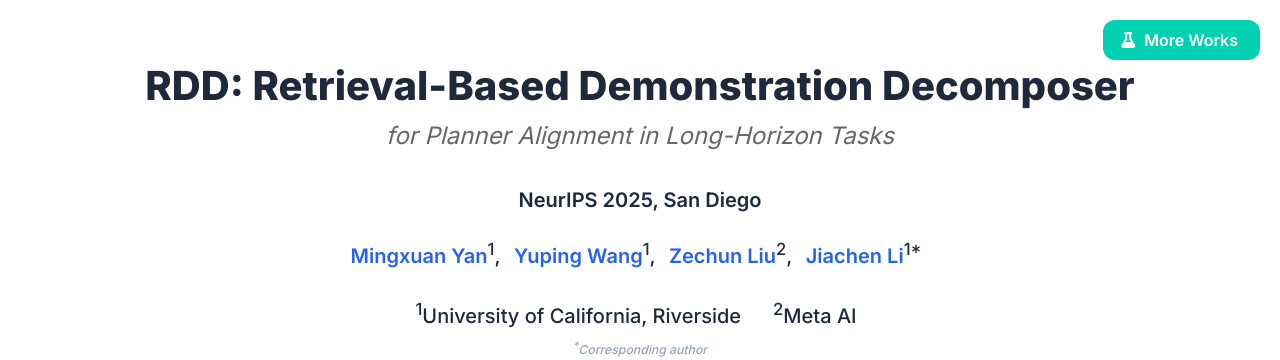
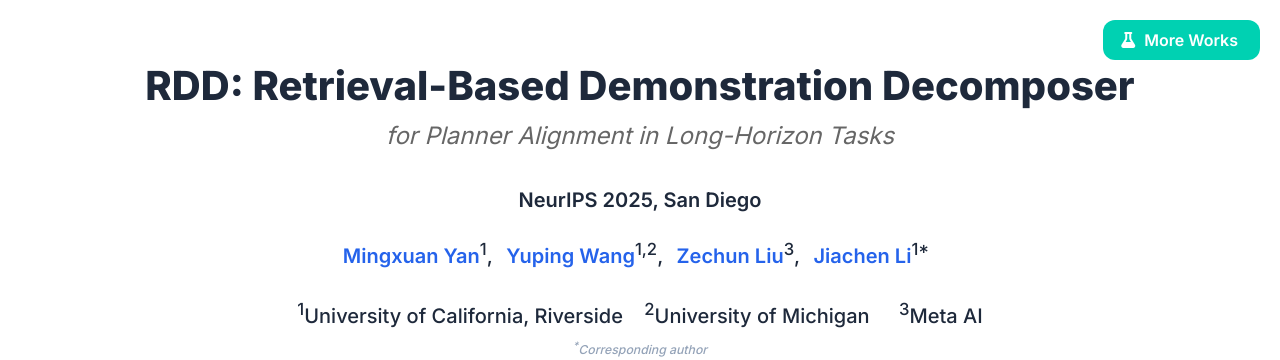
Before and after one commit to rdd-neurips/rdd-neurips.github.io, a plain HTML site: page index.html in a window 1280 px wide. Shown: the top 360 px of the page. Drawn offline with nearby package versions, Linux system fonts and the light colour scheme; some icons are missing.

Commit message:
update personal info

```diff
--- a/index.html
+++ b/index.html
@@ -179,16 +179,16 @@
               <span class="author-block">
                 <a href="https://waterhyacinthinnanhu.github.io/" target="_blank">Mingxuan Yan</a><sup>1</sup>,</span>
                 <span class="author-block">
-                  <a href="https://www.linkedin.com/in/yuping-wang-5a7178185/" target="_blank">Yuping Wang</a><sup>1</sup>,</span>
+                  <a href="https://www.linkedin.com/in/yuping-wang-5a7178185/" target="_blank">Yuping Wang</a><sup>1,2</sup>,</span>
                   <span class="author-block">
-                    <a href="https://zechunliu.com/" target="_blank">Zechun Liu</a><sup>2</sup>,</span>
+                    <a href="https://zechunliu.com/" target="_blank">Zechun Liu</a><sup>3</sup>,</span>
                   <span class="author-block">
                     <a href="https://jiachenli94.github.io/" target="_blank">Jiachen Li</a><sup>1*</sup>
                   </span>
                   </div>
 
                   <div class="is-size-5 publication-authors">
-                    <span class="author-block"><sup>1</sup>University of California, Riverside &nbsp;&nbsp;&nbsp;&nbsp; <sup>2</sup>Meta AI<br></span>
+                    <span class="author-block"><sup>1</sup>University of California, Riverside &nbsp;&nbsp; <sup>2</sup>University of Michigan<br></span> &nbsp;&nbsp; <sup>3</sup>Meta AI</span>
                     <span class="eql-cntrb"><small><br><sup>*</sup>Corresponding author</small></span>
                     <br>
                     <span class="author-block" style="display: flex; align-items: center; justify-content: center; gap: 8px;">
```
